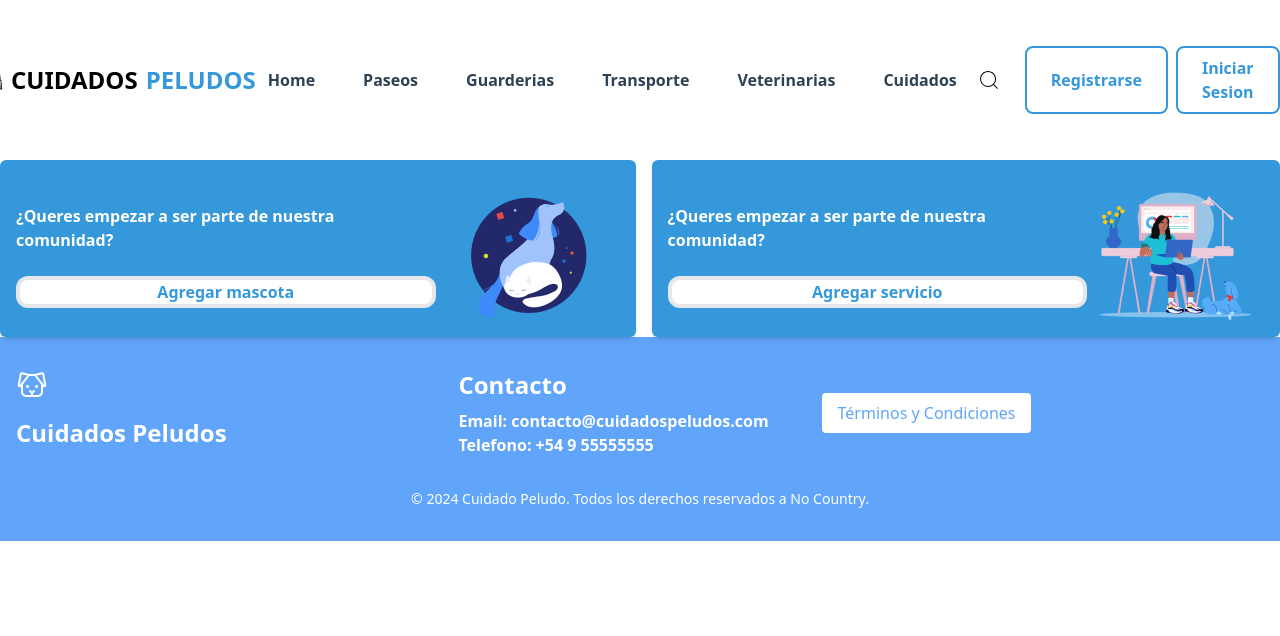
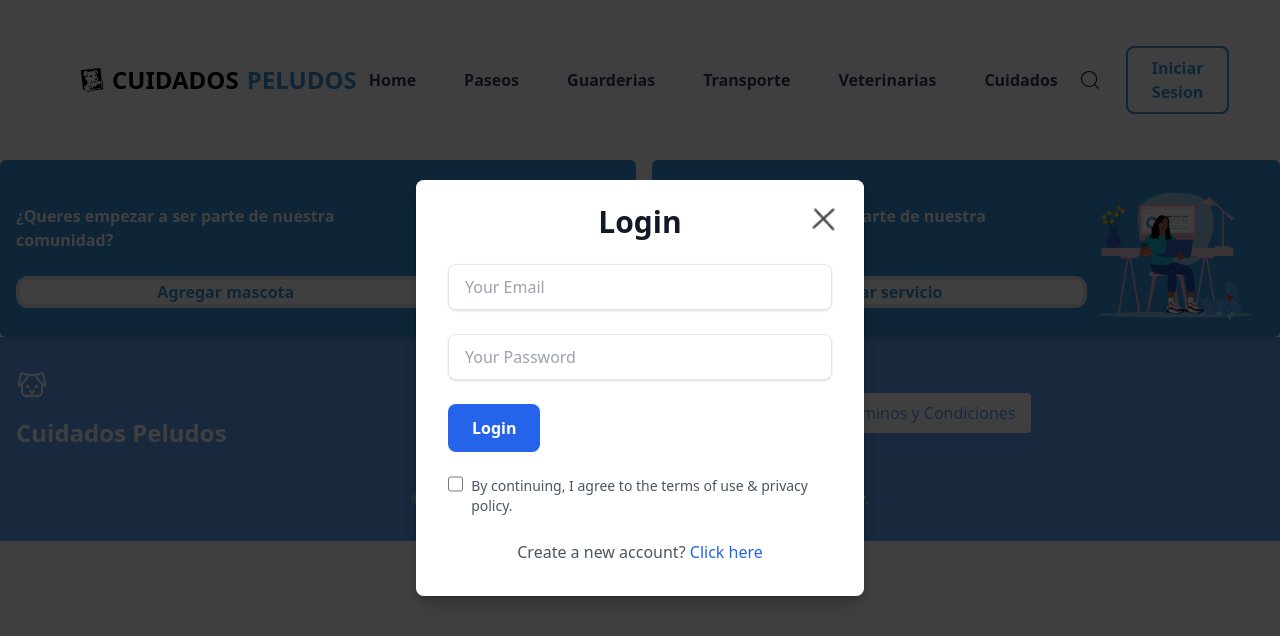
Before and after one commit to No-Country-simulation/PetsCare_c21-09-ft-node-react, a React (Vite) app: page / in a window 1280 px wide. Both pictures are taken after a click on the button "Iniciar Sesion". Shown: the top 636 px of the page. Built offline with nearby package versions, Linux system fonts and the light colour scheme.

Commit message:
Formulario registro y autenticacion

```diff
--- a/src/App.jsx
+++ b/src/App.jsx
@@ -1,22 +1,29 @@
 import { BrowserRouter, Routes, Route } from "react-router-dom";
-import React from "react";
+import React, { useState } from "react";
 
 import { div } from "framer-motion/client";
 
 import LogProfile from "./components/logProfile";
-import NavBar from "./components/NavBar";
+import NavBar from "./components/navbar";
 import servicesProfile from "./components/servicesProfile";
+import Home from "./pages/Home";
 import Footer from "./components/Footer";
+import './css/app.css';
+import LoginPopup from "./components/LoginPopup";
 
 function App() {
 
-
+  const [showLogin, setShowLogin]=useState(false)
 
   return (
     <BrowserRouter>
+    <div className="overflow-x-hidden"></div>
+      {showLogin?<LoginPopup setShowLogin={setShowLogin}/>:<></>}
+
       <div className="relative z-0">
         <div className="overflow-x-hidden">
-          <NavBar />
+          {showLogin?<LoginPopup setShowLogin={setShowLogin}/>:<></>}
+          <NavBar setShowLogin={setShowLogin} />
         </div>
         <LogProfile />
         <servicesProfile />
--- /dev/null
+++ b/src/assets/assets.js
@@ -0,0 +1,8 @@
+import cross_icon from './cross_icon.png'
+
+
+export const assets = {
+
+    cross_icon,
+
+}
--- /dev/null
+++ b/src/components/LoginPopup.css
@@ -0,0 +1,10 @@
+.login-popup{
+    position: absolute;
+    z-index: 1;
+    width: 100vw;
+    height: 100vh;
+    background-color: rgba(0, 0, 0, 0.5); /* Fondo semitransparente */
+    display: flex;
+    justify-content: center; /* Centrado horizontal */
+    align-items: center;
+}
--- /dev/null
+++ b/src/components/LoginPopup.jsx
@@ -0,0 +1,134 @@
+import React, { useState } from 'react'
+import './LoginPopup.css'
+import { assets } from '../assets/assets'
+
+const LoginPopup = ({setShowLogin}) => {
+
+
+  const[currState, setCurrentState]=useState("Login")
+
+  return (
+    <div className='login-popup'>
+
+      <form class="relative bg-white shadow-lg rounded-lg px-8 pt-6 pb-8 mb-6 max-w-md mx-auto">
+  <img
+    onClick={() => setShowLogin(false)}
+    src={assets.cross_icon}
+    alt="Close"
+    class="absolute top-7 right-7 w-6 h-6 cursor-pointer"
+  />
+
+  <div class="mb-6 text-center">
+    <h2 class="text-3xl font-extrabold text-gray-900">{currState}</h2>
+  </div>
+
+  <div class="space-y-6">
+
+    {currState === "Login" ? (
+      <></>
+    ) : (
+      <div class="space-y-4">
+        <input
+          name="name"
+          type="text"
+          placeholder="Your Name"
+          required
+          class="shadow appearance-none border rounded-lg w-full py-3 px-4 text-gray-700 leading-tight focus:outline-none focus:ring-2 focus:ring-blue-500 focus:border-transparent"
+        />
+        <input
+          name="lastName"
+          type="text"
+          placeholder="Your Last Name"
+          required
+          class="shadow appearance-none border rounded-lg w-full py-3 px-4 text-gray-700 leading-tight focus:outline-none focus:ring-2 focus:ring-blue-500 focus:border-transparent"
+        />
+        <input
+          name="phone"
+          type="text"
+          placeholder="Your Phone"
+          required
+          class="shadow appearance-none border rounded-lg w-full py-3 px-4 text-gray-700 leading-tight focus:outline-none focus:ring-2 focus:ring-blue-500 focus:border-transparent"
+        />
+        <select
+          name="Role"
+          required
+          class="shadow appearance-none border rounded-lg w-full py-3 px-4 text-gray-700 leading-tight focus:outline-none focus:ring-2 focus:ring-blue-500 focus:border-transparent"
+        >
+          <option value="" disabled selected>Select Role</option>
+          <option value="Role1">Role1</option>
+          <option value="Role2">Role2</option>
+          <option value="Role3">Role3</option>
+        </select>
+      </div>
+    )}
+
+    <div>
+      <input
+        name="email"
+        type="email"
+        placeholder="Your Email"
+        required
+        class="shadow appearance-none border rounded-lg w-full py-3 px-4 text-gray-700 leading-tight focus:outline-none focus:ring-2 focus:ring-blue-500 focus:border-transparent"
+      />
+    </div>
+
+    <div>
+      <input
+        name="password"
+        type="password"
+        placeholder="Your Password"
+        required
+        class="shadow appearance-none border rounded-lg w-full py-3 px-4 text-gray-700 leading-tight focus:outline-none focus:ring-2 focus:ring-blue-500 focus:border-transparent"
+      />
+    </div>
+
+    <div class="flex items-center justify-between">
+      <button
+        type="submit"
+        class="bg-blue-600 hover:bg-blue-700 text-white font-bold py-3 px-6 rounded-lg focus:outline-none focus:ring-2 focus:ring-blue-500 focus:ring-opacity-50"
+      >
+        {currState === "Sign Up" ? "Create account" : "Login"}
+      </button>
+    </div>
+
+    <div class="flex items-start space-x-2">
+      <input type="checkbox" required class="h-4 w-4 text-blue-600 focus:ring-blue-500 border-gray-300 rounded" />
+      <p class="text-sm text-gray-600">
+        By continuing, I agree to the terms of use & privacy policy.
+      </p>
+    </div>
+
+    <div class="text-center mt-4">
+      {currState === "Login" ? (
+        <p class="text-gray-600">
+          Create a new account?{" "}
+          <span
+            class="text-blue-600 hover:underline cursor-pointer"
+            onClick={() => setCurrentState("Sign Up")}
+          >
+            Click here
+          </span>
+        </p>
+      ) : (
+        <p class="text-gray-600">
+          Already have an account?{" "}
+          <span
+            class="text-blue-600 hover:underline cursor-pointer"
+            onClick={() => setCurrentState("Login")}
+          >
+            Login here
+          </span>
+        </p>
+      )}
+    </div>
+  </div>
+</form>
+
+
+
+
+    </div>
+  )
+}
+
+export default LoginPopup
--- a/src/components/navbar.jsx
+++ b/src/components/navbar.jsx
@@ -5,7 +5,7 @@ import { SiDatadog } from "react-icons/si";
 import { MdMenu } from "react-icons/md";
 import ResponsiveMenu from "./ResponsiveMenu";
 
-const NavBar = () => {
+const NavBar = ({setShowLogin}) => {
   const [open, setOpen] = React.useState( false );
   return (
     <>
@@ -38,8 +38,8 @@ const NavBar = () => {
                     <CiSearch />
                   </button>
                   <div className="flex gap-2">
-                    <button className="hover:bg-secondary text-secondary font-semibold hover:text-white rounded-lg border-2 border-secondary transition duration-300 ease-in-out px-6 py-2 hidden md:block">Registrarse</button>
-                    <button className="hover:bg-secondary text-secondary font-semibold hover:text-white rounded-lg border-2 border-secondary transition duration-300 ease-in-out px-6 py-2 hidden md:block">Iniciar Sesion</button>
+                  <button  onClick={()=>setShowLogin(true)} className="hover:bg-secondary text-secondary font-semibold hover:text-white rounded-lg border-2 border-secondary transition duration-300 ease-in-out px-6 py-2 hidden md:block">Iniciar Sesion</button>
+
                   </div>
                 </div>
                 {/* Mobile hamburger Menu section */}
```
Also changed, not shown: src/assets/cross_icon.png (added).
